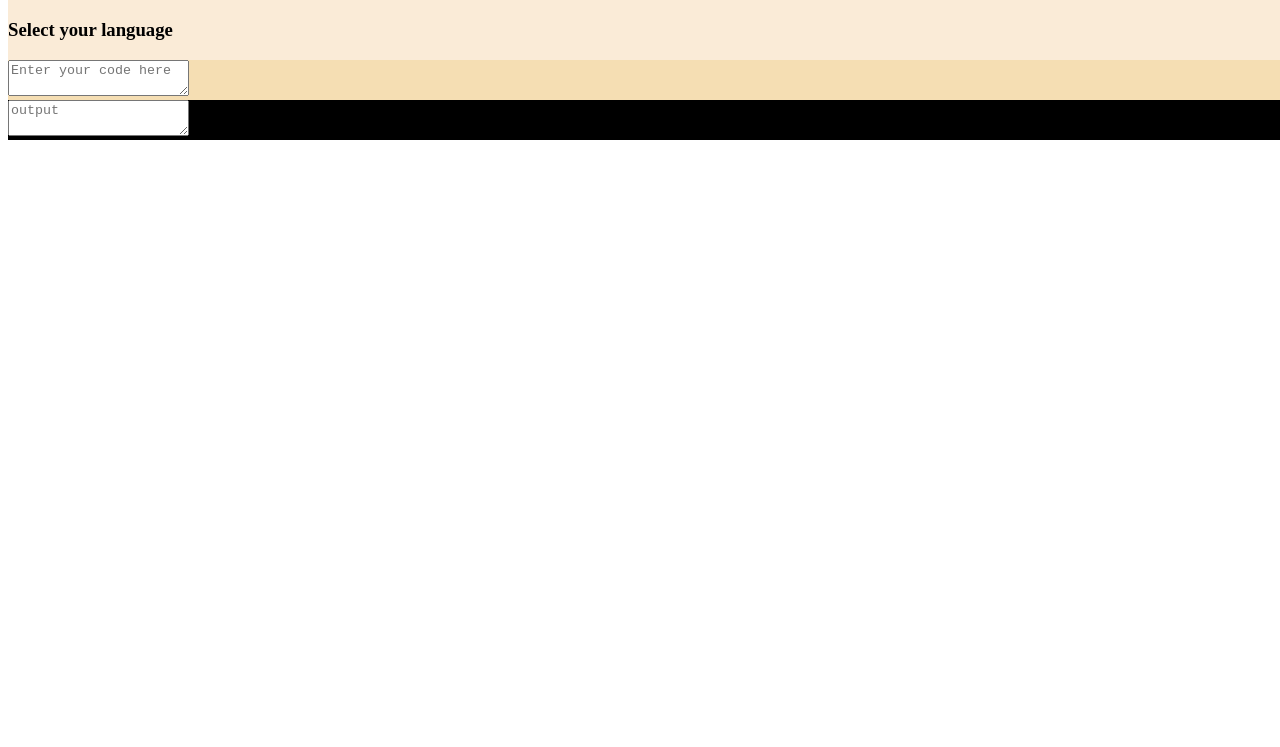
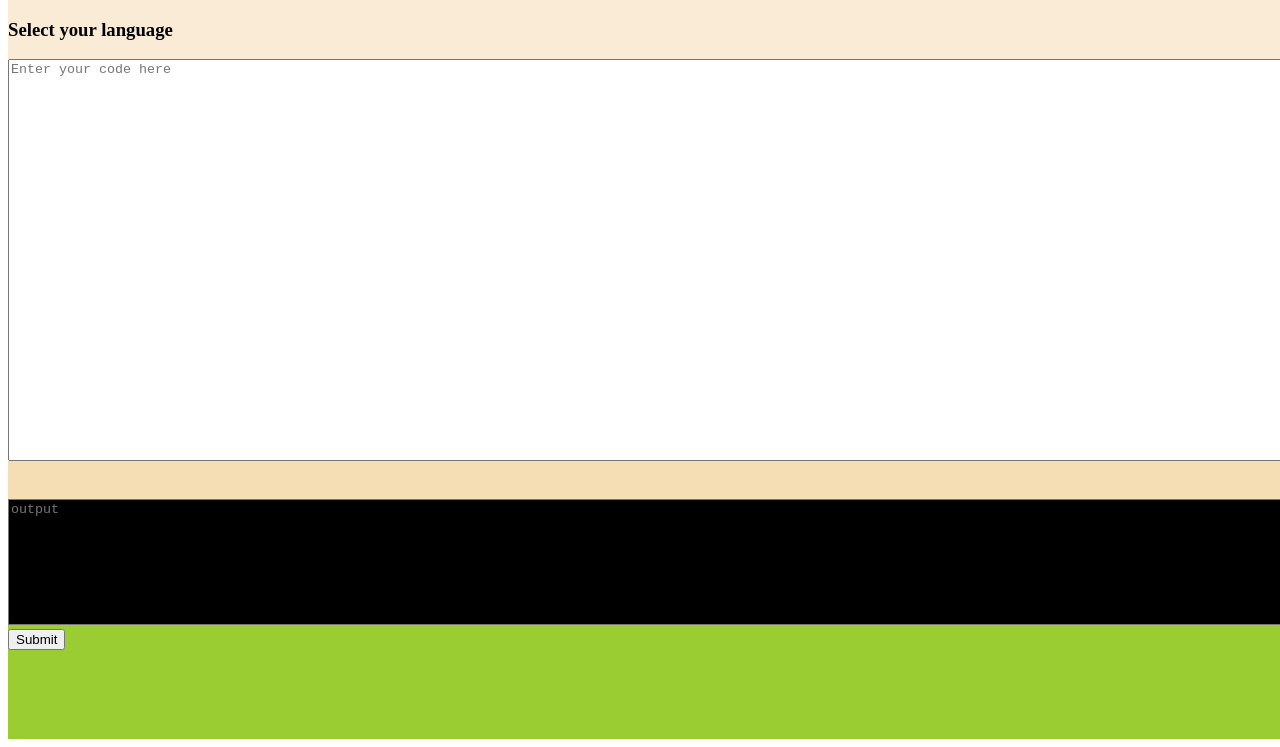
Before and after one commit to arnav1776/Online-IDE, a plain HTML site: page index.html in a window 1280 px wide. Shown: the part 69-816 px from the top of the page. Drawn offline with Linux system fonts and the light colour scheme.

Commit message:
design changes

```diff
--- a/app.js
+++ b/app.js
@@ -32,6 +32,9 @@ function init(){
     output.setAttribute("id","output");
     bottomDiv.appendChild(output);
 
+    var button = document.createElement("button");
+    button.innerText = "Submit"
+    bottomDiv.appendChild(button);
 }
 
 init();
--- a/style.css
+++ b/style.css
@@ -7,16 +7,30 @@ body{
 
 #top{
     width: 100%;
+    height: 15vh;
     background-color: antiquewhite;
 }
 
 #mid{
     width: 100%;
-    height: 60%;
+    height: 55vh;
     background-color: wheat;
 }
 
 #bottom{
     width: 100%;
+    height: 30vh;
+    background-color: yellowgreen;
+}
+
+#codeArea{
+    width: 100%;
+    height: 90%;
+}
+
+#output{
+    width: 100%;
+    height: 50%;
     background-color: black;
+    color: white;
 }
```
